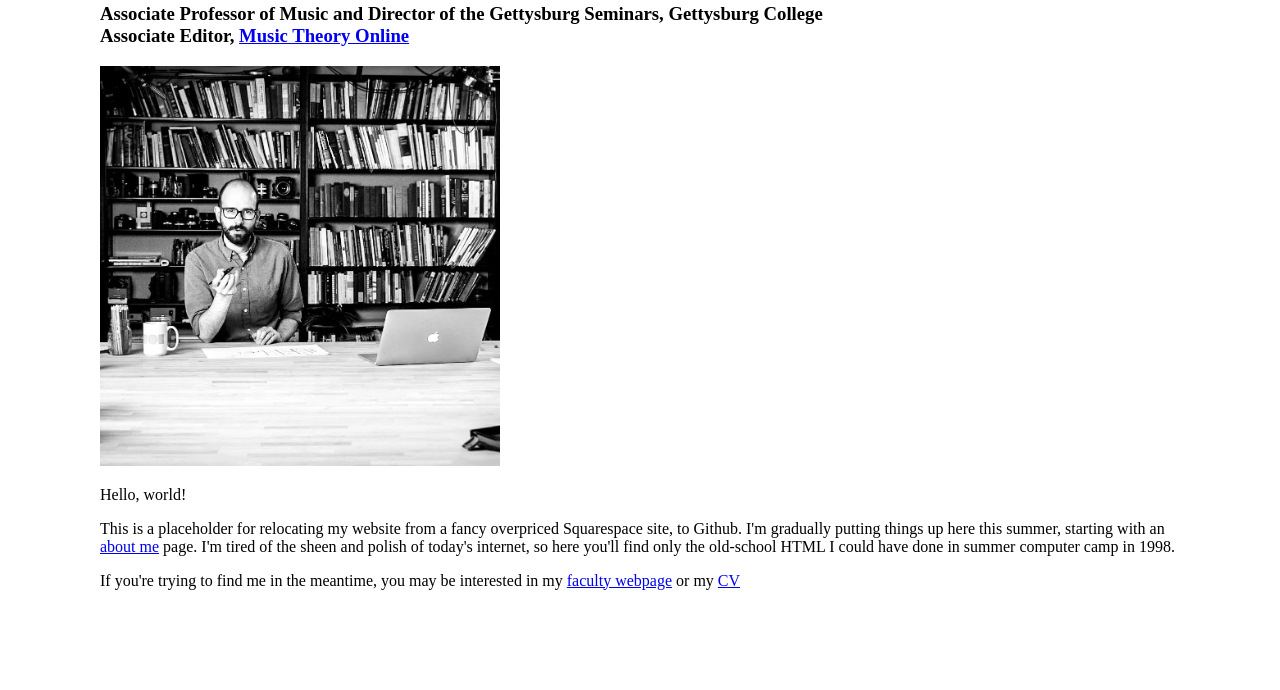
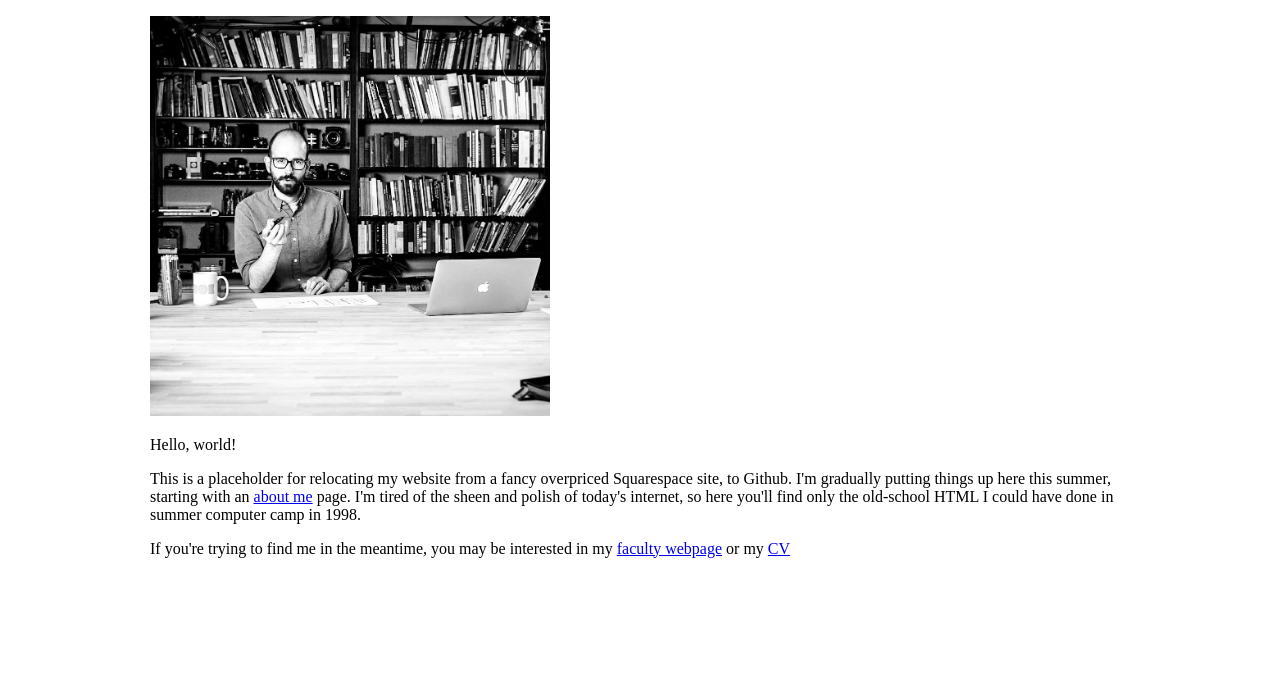
Before and after one commit to woh2822/website, a plain HTML site: page index.html in a window 1280 px wide. Shown: the part 144-834 px from the top of the page. After the commit the page ends 802 px from the top, so only its background shows below. Drawn offline with Linux system fonts and the light colour scheme.

Commit message:
Update index.html

```diff
--- a/index.html
+++ b/index.html
@@ -4,7 +4,7 @@
 <title>William O'Hara, Ph.D.</title>
 </head>
 
-  <body style="margin-top: 100px;margin-bottom: 100px;margin-right: 100px;margin-left: 100px;">
+  <body style="margin-top: 50px;margin-bottom: 100px;margin-right: 150px;margin-left: 150px;">
 
 <p><h2>William O'Hara, Ph.D.</h2></p>
 <h3>Associate Professor of Music and Director of the Gettysburg Seminars, Gettysburg College<br>
```
